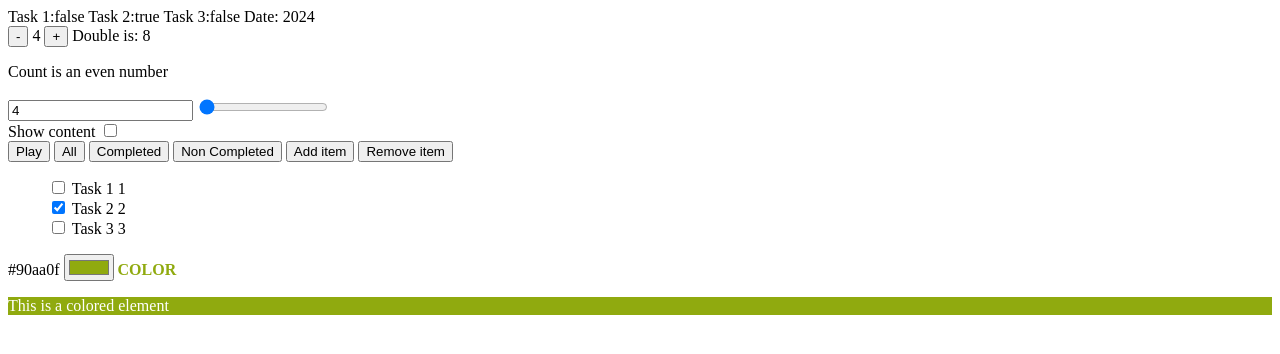
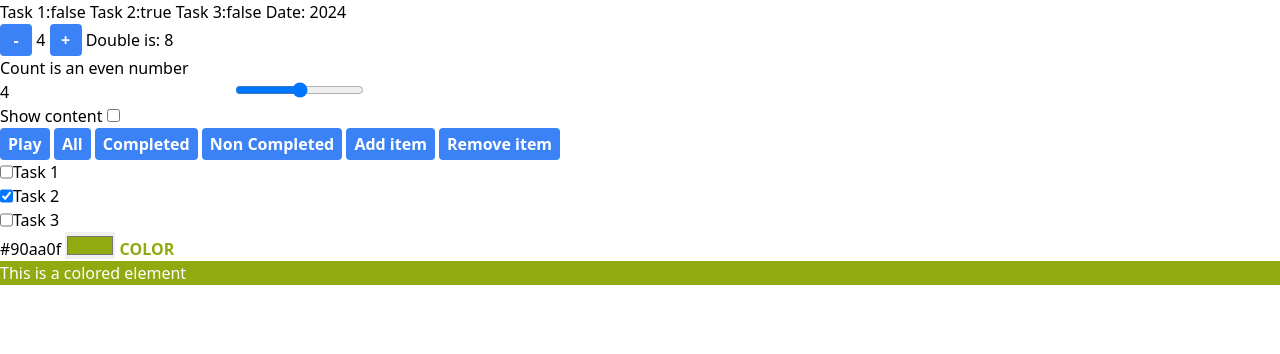
Before and after one commit to alpapie/hubble, a website: page index.html in a window 1280 px wide. Drawn offline with nearby package versions, Linux system fonts and the light colour scheme.

Commit message:
feat: update index.html and index.js files

```diff
--- a/index.html
+++ b/index.html
@@ -6,6 +6,8 @@
   <meta http-equiv="X-UA-Compatible" content="IE=edge" />
   <meta name="viewport" content="width=device-width, initial-scale=1.0" />
   <title>Document</title>
+  <script src="https://cdn.tailwindcss.com"></script>
+
   <style>
     .white {
       color: #fff;
@@ -15,15 +17,16 @@
 
 <body>
   <div
-    x-data="{count: 4, list: [{name:' Task 1', complete:false}, {name:'Task 2', complete:true}, {name:'Task 3', complete:false}], isShow: false, filter: 'all'}">
+    x-data="{count: 4, list: [{name:' Task 1', complete:false}, {name:'Task 2', complete:true}, {name:'Task 3', complete:false}], isShow: false, filter: 'all', isEditing: -1, temp: ''}">
     <span x-text="$list[0].name + ':' + $list[0].complete"></span>
     <span x-text="$list[1].name + ':' + $list[1].complete"></span>
     <span x-text="$list[2].name + ':' + $list[2].complete"></span>
     <span x-text="'Date: ' + new Date().getFullYear()"></span>
     <div>
-      <button @click="$count--">-</button>
+      <p x-text="$temp"></p>
+      <button class="bg-blue-500 hover:bg-blue-700 text-white font-bold w-8 h-8 rounded" @click="$count--">-</button>
       <span x-text="$count"></span>
-      <button @click="$count++">+</button>
+      <button class="bg-blue-500 hover:bg-blue-700 text-white font-bold w-8 h-8 rounded" @click="$count++">+</button>
       <span x-text="'Double is: ' + ($count * 2)"></span>
     </div>
     <div x-if="$count % 2 === 0">
@@ -33,27 +36,35 @@
       <p>Count is an odd number</p>
     </div>
     <input type="number" x-model="$count" />
-    <input type="range" x-model="$count" max="1000" />
+    <input type="range" x-model="$count" max="1000" min="-1000" />
     <div>
       <label for="show">Show content</label>
       <input id="show" type="checkbox" x-model="$isShow">
       <p x-if="$isShow">Content to show</p>
     </div>
 
-    <button @click="setInterval(() => $count++, 250)">Play</button>
-    <button @click="$filter = 'all'">All</button>
-    <button @click="$filter = 'completed'">Completed</button>
-    <button @click="$filter = 'non-completed'">Non Completed</button>
-    <button @click="$list = [...$list, {name:'Task '+$count, complete:false}]">Add item</button>
-    <button @click="$list.splice($count - 1, 1); $list = [...$list]">Remove item</button>
+    <button class="bg-blue-500 hover:bg-blue-700 text-white font-bold py-1 px-2 rounded"
+      @click="setInterval(() => $count++, 250)">Play</button>
+    <button class="bg-blue-500 hover:bg-blue-700 text-white font-bold py-1 px-2 rounded"
+      @click="$filter = 'all'">All</button>
+    <button class="bg-blue-500 hover:bg-blue-700 text-white font-bold py-1 px-2 rounded"
+      @click="$filter = 'completed'">Completed</button>
+    <button class="bg-blue-500 hover:bg-blue-700 text-white font-bold py-1 px-2 rounded"
+      @click="$filter = 'non-completed'">Non Completed</button>
+    <button class="bg-blue-500 hover:bg-blue-700 text-white font-bold py-1 px-2 rounded"
+      @click="$list = [...$list, {name:'New Todo '+$count, complete:false}]">Add item</button>
+    <button class="bg-blue-500 hover:bg-blue-700 text-white font-bold py-1 px-2 rounded"
+      @click="$list.splice($count - 1, 1); $list = [...$list]">Remove item</button>
 
-    <ul x-for="item, key in $list">
-      <li
+    <ul x-for="item, index in $list">
+      <li class="flex"
         x-if="$filter === 'all' || ($filter === 'completed' && item.complete) || ($filter === 'non-completed' &&  !item.complete)">
         <input type="checkbox" :checked="item.complete"
-          @click="$list = [...$list.map((v, i) => key === i ? ({...v, complete: !v.complete}) : v)]; console.log($list)" />
-        <span x-text="item.name"></span>
-        <span x-text="key+1"></span>
+          @click="$list = [...$list.map((v, i) => index === i ? ({...v, complete: !v.complete}) : v)]" />
+        <input class="bg-red-400" x-if="$isEditing === index" x-model="$temp"
+          @keyup.enter="$list = [...$list.map((v, i) => $isEditing === i ? ({...v, name: $temp}) : v)]; $temp = ''; $isEditing = -1; $list = $list"
+          type="text" />
+        <span x-else x-text="item.name" @click="$isEditing = index; $temp = item.name"></span>
       </li>
     </ul>
   </div>
--- a/src/runtime/index.js
+++ b/src/runtime/index.js
@@ -1,6 +1,5 @@
 window.hubble = {
   init: true,
-  cache: [],
   data: [],
   directives: {
     'x-text': (el, value) => {
@@ -66,27 +65,16 @@ window.hubble = {
     },
     'x-if': (el, value) => {
       const nextSibling = el.nextElementSibling;
-      if (hubble.init) {
-        const displayValue = el.style.getPropertyValue('display');
-        if (displayValue !== '') {
-          hubble.cache[el] = displayValue;
-        }
-      }
+
       if (!value) {
-        el.style.display = 'none';
+        el.setAttribute("style", "display: none !important");;
         if (nextSibling && nextSibling.getAttribute('x-else') !== null) {
-          nextSibling.style.display = hubble.cache[nextSibling] || 'block';
+          nextSibling.removeAttribute("style");
         }
       } else {
-        el.style.display = hubble.cache[el] || 'block';
+        el.removeAttribute("style");
         if (nextSibling && nextSibling.getAttribute('x-else') !== null) {
-          if (hubble.init) {
-            const displayValue = nextSibling.style.getPropertyValue('display');
-            if (displayValue !== '') {
-              hubble.cache[nextSibling] = displayValue;
-            }
-          }
-          nextSibling.style.display = 'none';
+          nextSibling.setAttribute("style", "display: none !important");;
         }
       }
     },
@@ -140,7 +128,6 @@ window.hubble = {
     const proxyData = new Proxy(({ ...data, uuid }), {
       set: (target, key, value) => {
         target[key] = value;
-        console.log(key);
         hubble.updateDOM(container, target.uuid, '$' + key);
         return true;
       }
```
